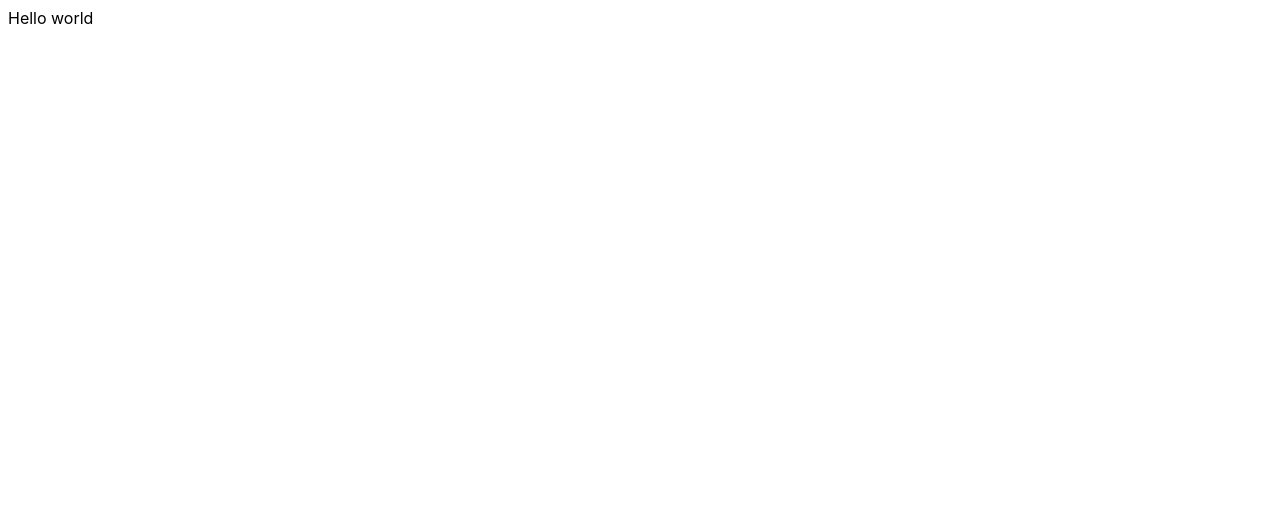
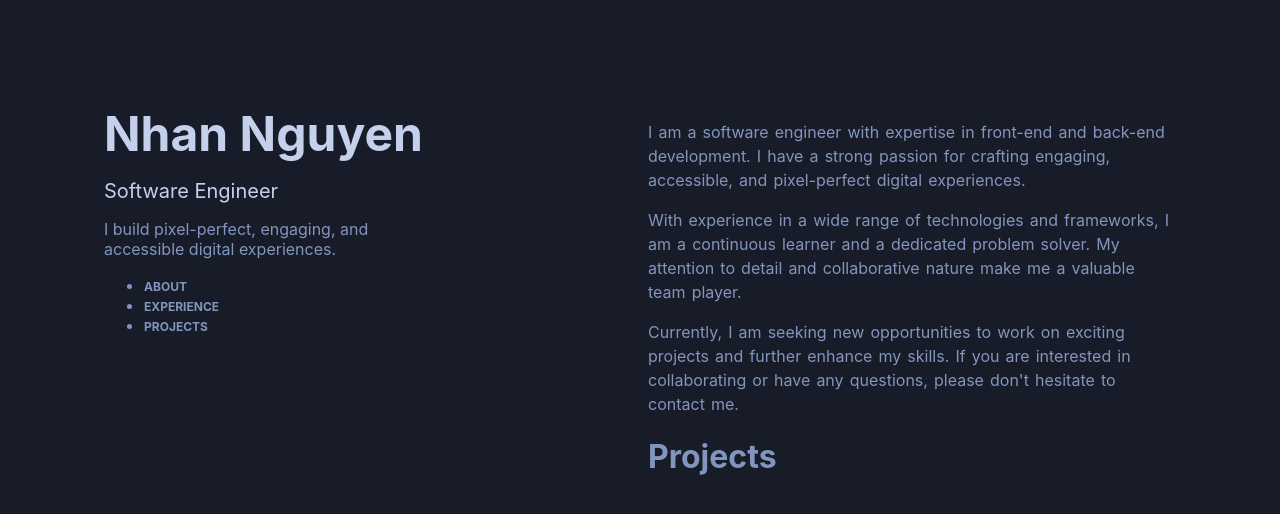
Before and after one commit to nathannewyen/nathan-v3, a Next.js app: page / in a window 1280 px wide. Shown: the top 514 px of the page. Built offline with nearby package versions, Linux system fonts and the light colour scheme.

Commit message:
update styles

```diff
--- a/src/app/page.tsx
+++ b/src/app/page.tsx
@@ -1,9 +1,9 @@
-import Image from "next/image";
+import Home from '@/pages/Home';
 
-export default function Home() {
+export default function MainPage() {
   return (
     <main>
-        <div>Hello world</div>
+        <Home />
     </main>
   );
 }
--- /dev/null
+++ b/src/components/About/About.tsx
@@ -0,0 +1,22 @@
+import React from "react";
+import {Container, StyledAboutContainer, StyledParagraph} from "@/styles/about/AboutStyle";
+
+const About = () => {
+    return (
+        <Container>
+            <StyledAboutContainer>
+                <StyledParagraph>
+                    I am a software engineer with expertise in front-end and back-end development. I have a strong passion for crafting engaging, accessible, and pixel-perfect digital experiences.
+                </StyledParagraph>
+                <StyledParagraph>
+                    With experience in a wide range of technologies and frameworks, I am a continuous learner and a dedicated problem solver. My attention to detail and collaborative nature make me a valuable team player.
+                </StyledParagraph>
+                <StyledParagraph>
+                    Currently, I am seeking new opportunities to work on exciting projects and further enhance my skills. If you are interested in collaborating or have any questions, please don&apos;t hesitate to contact me.
+                </StyledParagraph>
+            </StyledAboutContainer>
+        </Container>
+    );
+}
+
+export default About;
--- /dev/null
+++ b/src/components/Main.tsx
@@ -0,0 +1,14 @@
+import React from "react";
+import About from "./About/About";
+import Projects from "./Projects/Projects";
+
+const Main = () => {
+    return (
+        <div>
+            <About />
+            <Projects />
+        </div>
+    );
+}
+
+export default Main;
--- a/src/components/Navbar.tsx
+++ b/src/components/Navbar.tsx
@@ -1,9 +1,23 @@
 import React from "react";
+import {StyledNav, StyledLink, StyledHeader, StyledSubHeader, StyledDiv, StyledList, StyledNavbarComponent, StyledListItem, StyledListLink} from "@/styles/navbar/NavbarStyle";
 
 const Navbar = () => {
     return (
-        <nav>
-            <div>Navbar</div>
-        </nav>
+        <StyledNavbarComponent>
+            <StyledHeader>
+                <StyledLink href="/">Nhan Nguyen</StyledLink>
+                <StyledSubHeader>Software Engineer</StyledSubHeader>
+                <StyledDiv>I build pixel-perfect, engaging, and accessible digital experiences.</StyledDiv>
+            </StyledHeader>
+            <StyledNav>
+                <StyledList>
+                    <StyledListItem><StyledListLink href="#about">About</StyledListLink></StyledListItem>
+                    <StyledListItem><StyledListLink href="#experience">Experience</StyledListLink></StyledListItem>
+                    <StyledListItem><StyledListLink href="#projects">Projects</StyledListLink></StyledListItem>
+                </StyledList>
+            </StyledNav>
+        </StyledNavbarComponent>
     );
 }
+
+export default Navbar;
--- /dev/null
+++ b/src/components/Projects/Projects.tsx
@@ -0,0 +1,10 @@
+import React from "react";
+
+const Projects = () => {
+    return (
+        <div>
+            <h1>Projects</h1>
+        </div>
+    );
+}
+export default Projects;
--- a/src/pages/Home.tsx
+++ b/src/pages/Home.tsx
@@ -1,9 +1,19 @@
+'use client'
+
 import React from 'react';
+import Navbar from '@/components/Navbar';
+import Main from '@/components/Main';
+import { Container, StyledHomeContainer } from '@/styles/home/HomeStyle';
 
 const Home = () => {
     return (
-        <main>
-            <div>Hello world from Home</div>
-        </main>
+        <Container>
+            <StyledHomeContainer>
+                <Navbar />
+                <Main />
+            </StyledHomeContainer>
+        </Container>
     );
 }
+
+export default Home;
--- a/src/styles/GlobalStyle.ts
+++ b/src/styles/GlobalStyle.ts
@@ -1,10 +1,15 @@
 "use client"
 
 import { createGlobalStyle } from 'styled-components';
+import inter from 'next/font/google'
 
 const GlobalStyle = createGlobalStyle`
+html,
   body {
-    font-family: 'Inter', sans-serif;
+    font-family: 'Inter', __inter_Fallback_20b187, ui-sans-serif, system-ui, -apple-system, BlinkMacSystemFont, "Segoe UI", Roboto, "Helvetica Neue", Arial, "Noto Sans", sans-serif, "Apple Color Emoji", "Segoe UI Emoji", "Segoe UI Symbol", "Noto Color Emoji";
+    background-color: #171c28;
+    color: #8296BD;
+    min-height: 100vh;
   }
 `;
 
--- /dev/null
+++ b/src/styles/about/AboutStyle.ts
@@ -0,0 +1,15 @@
+import styled from 'styled-components';
+
+const Container = styled.div`
+`;
+
+const StyledAboutContainer = styled.div`
+`;
+
+const StyledParagraph = styled.p`
+    word-spacing: 0.1rem;
+    line-height: 1.5;
+    margin-top: 1rem;
+`
+
+export { Container, StyledAboutContainer, StyledParagraph };
--- /dev/null
+++ b/src/styles/home/HomeStyle.ts
@@ -0,0 +1,28 @@
+import styled from 'styled-components';
+
+const Container = styled.div`
+  max-width: 1280px !important;
+  padding: 6rem;
+`;
+
+const StyledHomeContainer = styled.div`
+  display: flex;
+  justify-content: space-between;
+  gap: 1rem;
+
+  > * {
+    flex: 1;
+  }
+
+  @media (min-width: 1024px) {
+    display: flex;
+    justify-content: space-between;
+    gap: 1rem;
+
+    > * {
+      flex: 1;
+    }
+  }
+`;
+
+export { Container, StyledHomeContainer };
--- /dev/null
+++ b/src/styles/navbar/NavbarStyle.ts
@@ -0,0 +1,46 @@
+import styled from 'styled-components';
+import Link from 'next/link'
+
+const StyledNav = styled.nav`
+`;
+
+const StyledSubHeader = styled.div`
+  color: #C5D1EC;
+  font-size: 1.25rem;
+  margin-top: 1rem;
+`;
+
+const StyledHeader = styled.header`
+`;
+
+const StyledNavbarComponent = styled.div`
+`;
+
+const StyledLink = styled(Link)`
+  color: #C5D1EC;
+  text-decoration: none;
+  font-size: 3rem;
+  font-weight: bold;
+`;
+
+const StyledDiv = styled.div`
+    color: #8296BD;
+    max-width: 20rem;
+    margin-top: 1rem;
+`;
+
+const StyledList = styled.ul`
+`;
+
+const StyledListItem = styled.li`
+`;
+
+const StyledListLink = styled(Link)`
+    color: #8296BD;
+    text-decoration: none;
+    font-size: 0.75rem;
+    font-weight: bold;
+    text-transform: uppercase;
+`;
+
+export { StyledDiv, StyledHeader,StyledSubHeader,  StyledNav, StyledLink, StyledList, StyledListItem, StyledListLink, StyledNavbarComponent };
```
